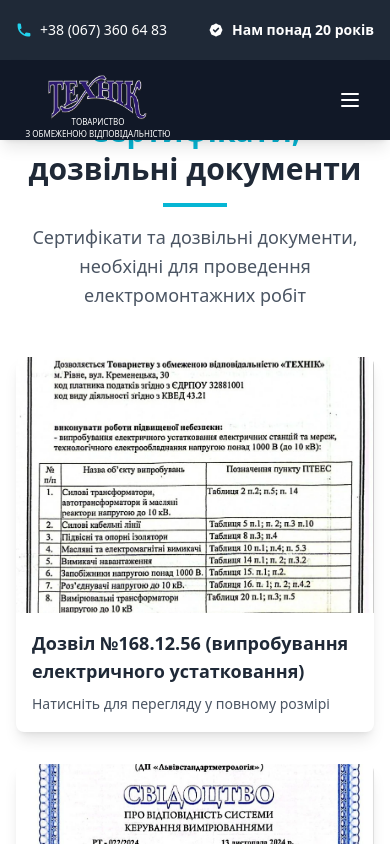
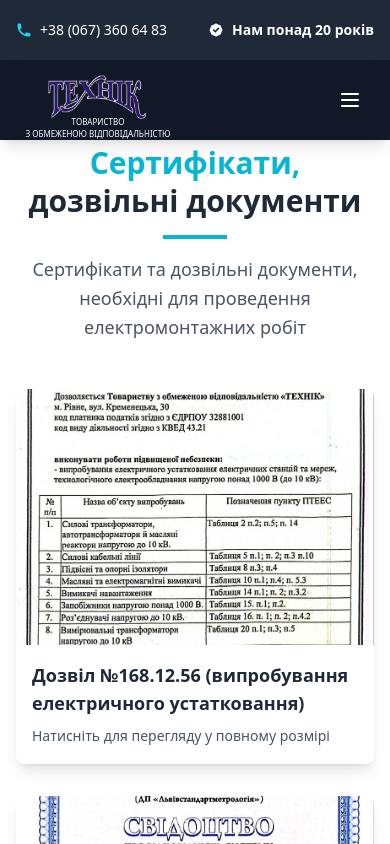
Before and after one commit to Natali993/texnic, a Next.js app: page /certificates in a window 390 px wide. Shown: the top 844 px of the page. Built offline with nearby package versions, Linux system fonts and the light colour scheme.

Commit message:
fix: layout padding

```diff
--- a/src/components/HeroSection.tsx
+++ b/src/components/HeroSection.tsx
@@ -11,7 +11,7 @@
       </div>
 
       <div className="container mx-auto px-4 relative z-10">
-        <div className="flex flex-col lg:flex-row items-center pt-18 md:pt-33">
+        <div className="flex flex-col lg:flex-row items-center pt-10 md:pt-33">
           {/* Left Content */}
           <div className="lg:w-1/2 text-white mb-12 lg:mb-0">
             <div className="max-w-xl">
--- a/src/components/Layout.tsx
+++ b/src/components/Layout.tsx
@@ -7,11 +7,10 @@
 }
 
 export function Layout({ children, className = '' }: LayoutProps) {
-  console.log('v.6.0.3');
   return (
     <div className="flex flex-col min-h-screen font-sans text-gray-700">
       <Header />
-      <main className={`flex-1 bg-white pt-20 lg:pt-24 ${className}`}>
+      <main className={`flex-1 bg-white pt-28 lg:pt-24 ${className}`}>
         {children}
       </main>
       <Footer />
```
